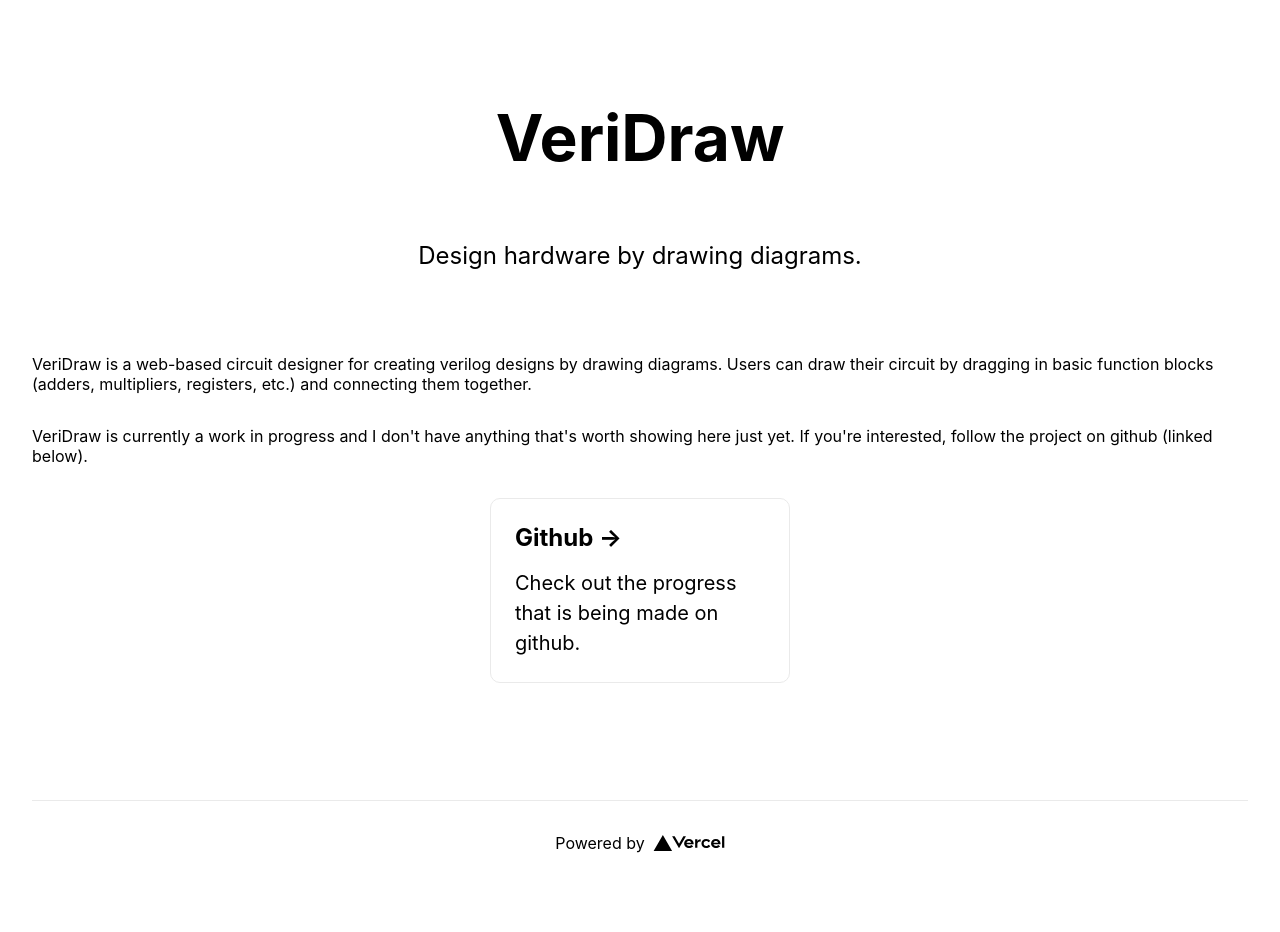
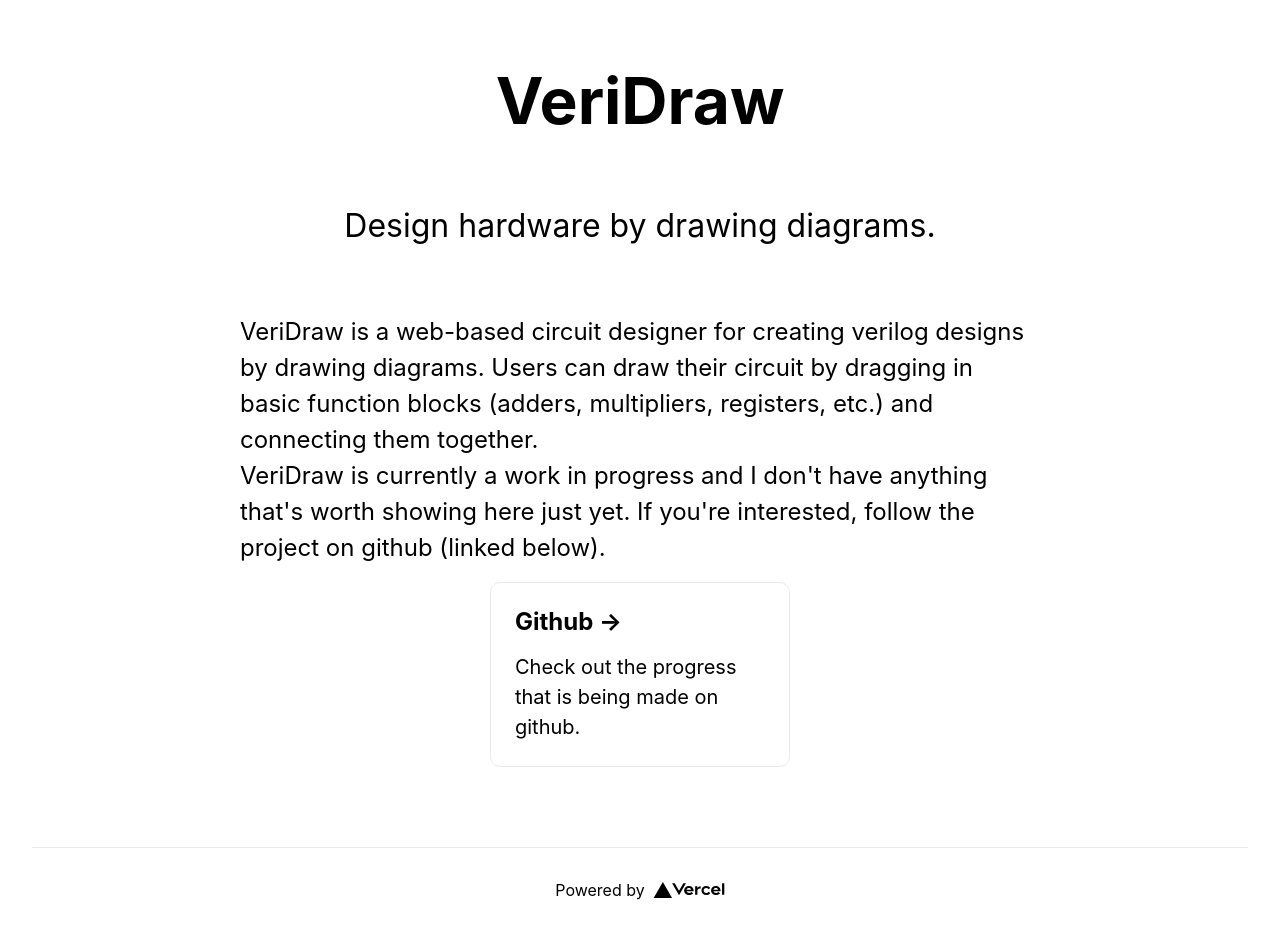
Before and after one commit to AndrewJones-PSU/veridraw, a Next.js app: page / in a window 1280 px wide. Before the commit the page ends 885 px from the top, so only its background shows below. Built offline with nearby package versions, Linux system fonts and the light colour scheme.

Commit message:
reformatting

```diff
--- a/pages/index.js
+++ b/pages/index.js
@@ -20,10 +20,10 @@ export default function Home() {
 					Design hardware by drawing diagrams.
 				</p>
 
-				<p>
+				<p className={styles.paragraph}>
 					VeriDraw is a web-based circuit designer for creating verilog designs by drawing diagrams. Users can draw their circuit by dragging in basic function blocks (adders, multipliers, registers, etc.) and connecting them together.
 				</p>
-				<p>
+				<p className={styles.paragraph}>
 					VeriDraw is currently a work in progress and I don&apos;t have anything that&apos;s worth showing here just yet. If you&apos;re interested, follow the project on github (linked below).
 				</p>
 
--- a/styles/Home.module.css
+++ b/styles/Home.module.css
@@ -53,7 +53,14 @@
 .description {
 	margin: 4rem 0;
 	line-height: 1.5;
+	font-size: 2rem;
+}
+
+.paragraph {
+	margin: 0;
+	line-height: 1.5;
 	font-size: 1.5rem;
+	max-width: 800px;
 }
 
 .code {
```
